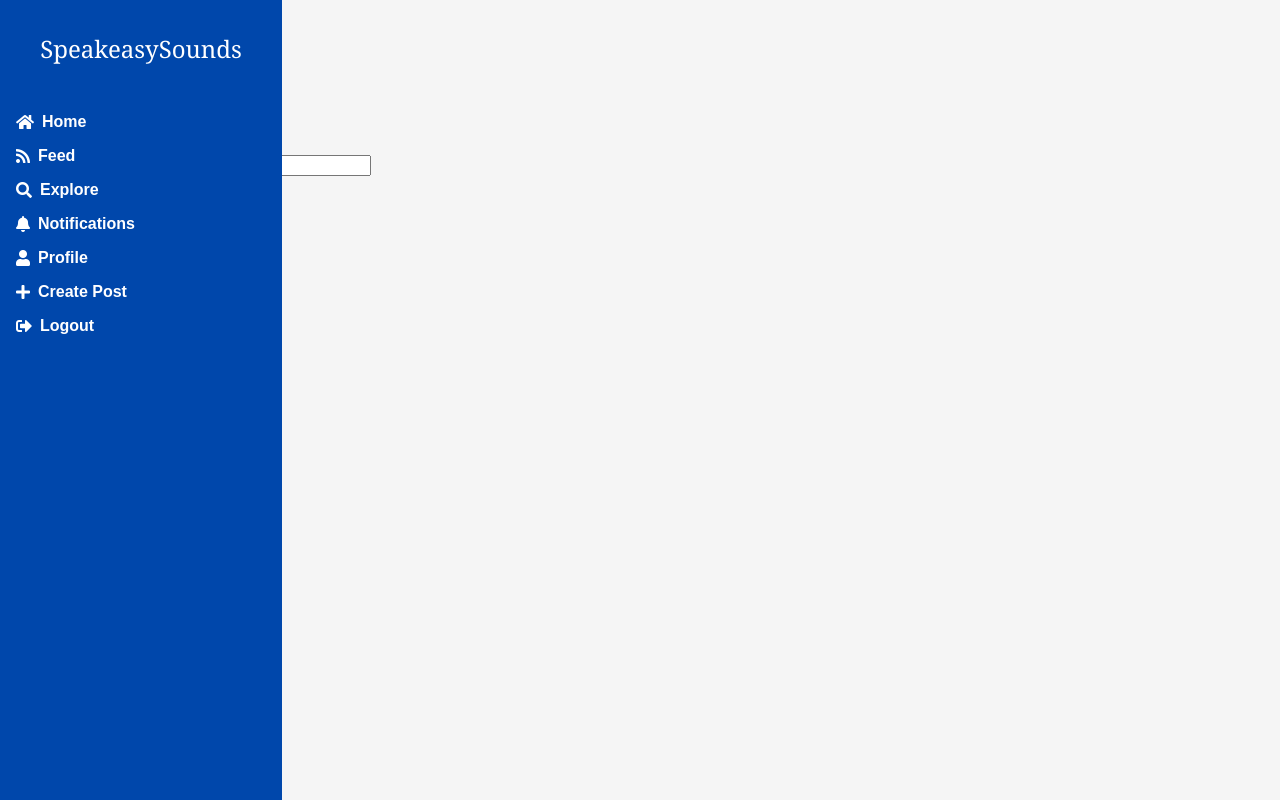
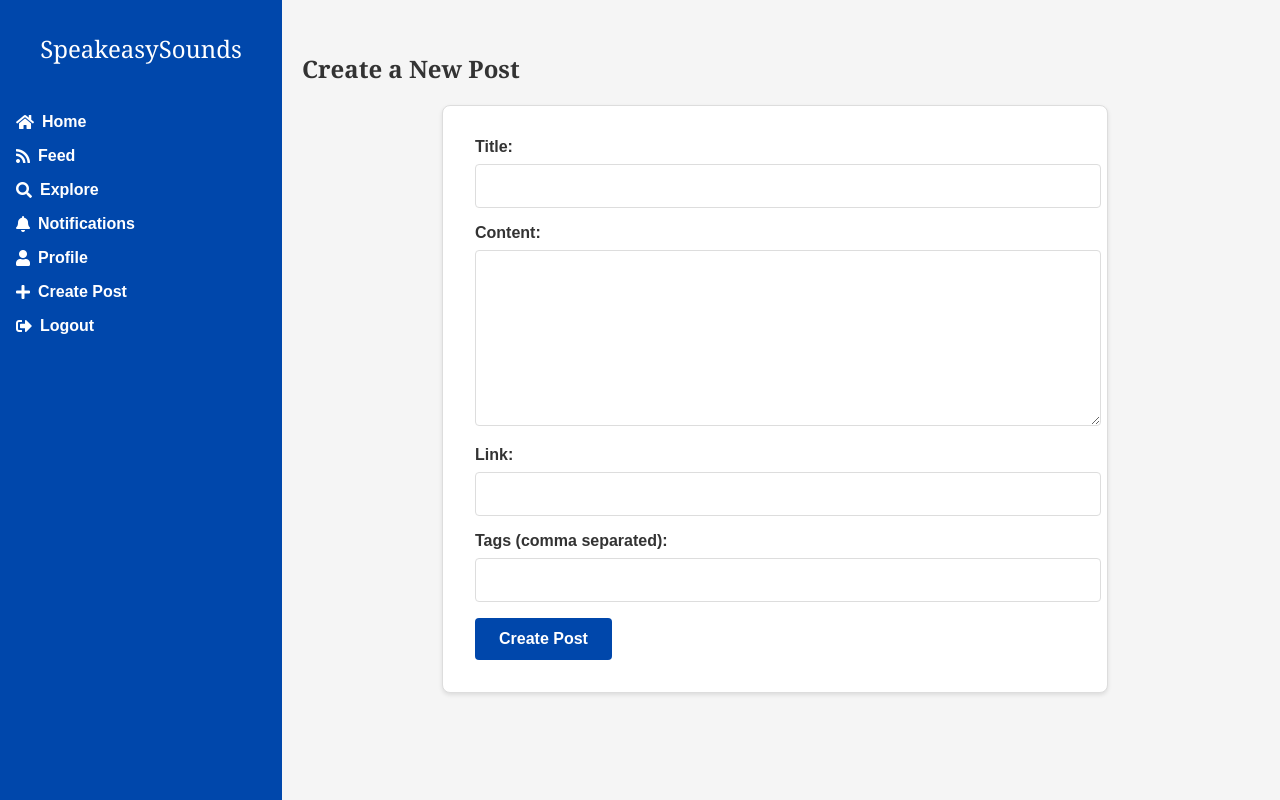
Before and after one commit to MarcusMallia/MarcusMallia-PHPsynoptic, a PHP site: page /scripts/create_post.php in a window 1280 px wide. Run offline with PHP 8.4, Linux system fonts and the light colour scheme; the visitor is signed in with stand-in values (Sample User, id 1).

Commit message:
Update Create Post Page Layout
- Styled the create post form for a cleaner and more user-friendly interface.

```diff
--- a/assets/style.css
+++ b/assets/style.css
@@ -366,6 +366,54 @@
     font-family: 'Georgia', serif; /* Serif font for headings */
 }
 
+/* Create Post Form Styles */
+.create-post-form {
+    background-color: white;
+    border: 1px solid #ddd;
+    padding: 2rem;
+    border-radius: 8px;
+    box-shadow: 0 2px 4px rgba(0, 0, 0, 0.1);
+    width: 100%;
+    max-width: 600px;
+    margin: 0 auto;
+}
+
+.create-post-form label {
+    display: block;
+    font-weight: bold;
+    margin-bottom: 0.5rem;
+}
+
+.create-post-form input[type="text"],
+.create-post-form textarea {
+    width: 100%;
+    padding: 0.75rem;
+    border: 1px solid #ddd;
+    border-radius: 4px;
+    margin-bottom: 1rem;
+    font-size: 1rem;
+}
+
+.create-post-form textarea {
+    height: 150px;
+    resize: vertical;
+}
+
+.create-post-form input[type="submit"] {
+    background-color: #0047AB; /* Dark blue background */
+    color: white;
+    border: none;
+    padding: 0.75rem 1.5rem;
+    border-radius: 4px;
+    cursor: pointer;
+    font-size: 1rem;
+    font-weight: bold;
+}
+
+.create-post-form input[type="submit"]:hover {
+    background-color: #003580; /* Darker blue on hover */
+}
+
 /* Notification Styles */
 .notification {
     background-color: white;
--- a/scripts/create_post.php
+++ b/scripts/create_post.php
@@ -49,8 +49,9 @@
 }
 ?>
 
+<main class="main-content">
     <h2>Create a New Post</h2>
-<form action="create_post.php" method="post">
+    <form class="create-post-form" action="create_post.php" method="post">
         <label for="title">Title:</label>
         <input type="text" id="title" name="title" required><br>
         <label for="content">Content:</label>
@@ -61,4 +62,6 @@
         <input type="text" id="tags" name="tags"><br>
         <input type="submit" value="Create Post">
     </form>
+</main>
+
 <?php include '../templates/footer.php'; ?>
```
Lines whose indentation alone changed are shown as unchanged.
